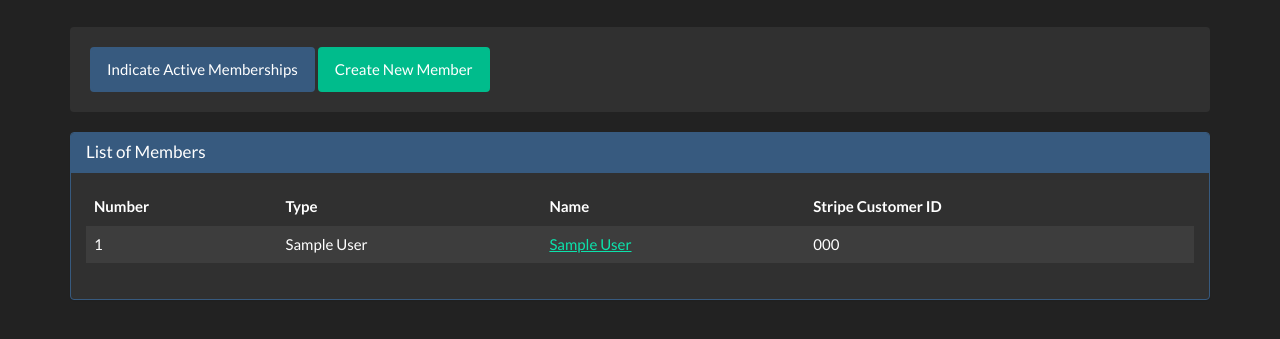
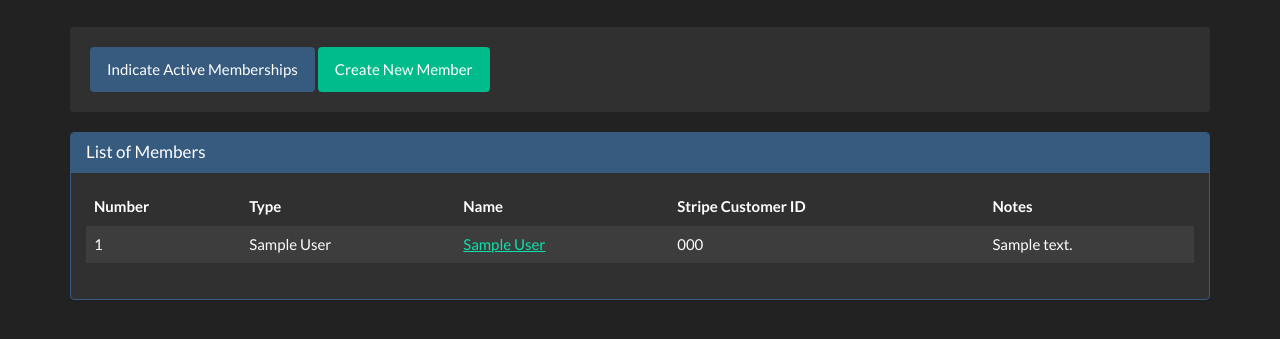
Before and after one commit to C-o-r-E/msys, a Django app: template msys/members/templates/members/members.html in a window 1280 px wide. Shown: the part 304-643 px from the top of the page. Run offline with Django 3.2, Linux system fonts and the light colour scheme; tables that the repository leaves empty hold one stand-in row (values such as "Sample post"); the template is opened without the code that fills it: values that come from a table or form of the project are taken from there, most other values are stand-ins (such as "Sample title", 1, 10 or a date in 2020); some libraries are stand-ins or nearby versions.

Commit message:
add notes to member views

```diff
--- a/msys/members/models.py
+++ b/msys/members/models.py
@@ -396,10 +396,11 @@ class MemberForm(ModelForm):
                   'birth_date', 'address', 'city',
                   'postal_code', 'phone_number', 'email',
                   'emergency_contact', 'emergency_phone_number',
-                  'stripe_customer_code']
+                  'stripe_customer_code', 'brief_notes']
         labels = {
             'birth_date': 'Birthdate (MM/DD/YYYY)',
-            'stripe_customer_code': 'Stripe customer code (Leave blank if none)'
+            'stripe_customer_code': 'Stripe customer code (Leave blank if none)',
+            'brief_notes': 'Notes (keep it brief - 200 characters max)'
         }
 
         widgets = {'type': Select(attrs={'class': 'form-control'}),
@@ -414,6 +415,7 @@ class MemberForm(ModelForm):
                    'emergency_contact': TextInput(attrs={'class': 'form-control'}),
                    'emergency_phone_number': TextInput(attrs={'class': 'form-control'}),
                    'stripe_customer_code': TextInput(attrs={'class': 'form-control'}),
+                   'brief_notes': TextInput(attrs={'class': 'form-control'}),
         }
 
 class MembershipForm(ModelForm):
--- a/msys/members/templates/members/member_details.html
+++ b/msys/members/templates/members/member_details.html
@@ -154,7 +154,10 @@
 	      <td>{{member.stripe_customer_code}}</td>
 		<tr>
 
-
+        <tr>
+            <td>Notes</td>
+            <td>{% if member.brief_notes %} {{member.brief_notes}} {% else %} &nbsp; {% endif %}</td>
+        </tr>
 	  </tbody>
 	</table>
   </div>
--- a/msys/members/templates/members/members.html
+++ b/msys/members/templates/members/members.html
@@ -27,6 +27,7 @@
 		  {% if show_active %}
 		  <th>Active</th>
 		  {% endif %}
+          <th>Notes</th>
 		</tr>
 	  </thead>
 	  <tbody>
@@ -35,10 +36,9 @@
 		  <td>{{mem.number}}</td>
 		  <td>{{mem.type}}</td>
 		  <td><a href="{% url 'memberDetails' mem.pk %}">{{mem.first_name}} {{mem.last_name}}</a></td>
-		  <td>{{mem.stripe_customer_code}}</td>
-		  {% if show_active %}
-		  <td>{% if mem.has_active_membership %} &#x2713; {% endif %}</td>
-		  {% endif %}
+		  <td>{% if mem.stripe_customer_code %} {{mem.stripe_customer_code}} {% else %} &nbsp; {% endif %}</td>
+		  {% if show_active %}<td>{% if mem.has_active_membership %} &#x2713; {% endif %}</td>{% endif %}
+          <td>{% if mem.brief_notes %} {{mem.brief_notes}} {% else %} &nbsp; {% endif %}</td>
 		</tr>
 		{% endfor %}
 	  </tbody>
```
Also changed, not shown: README.md.
